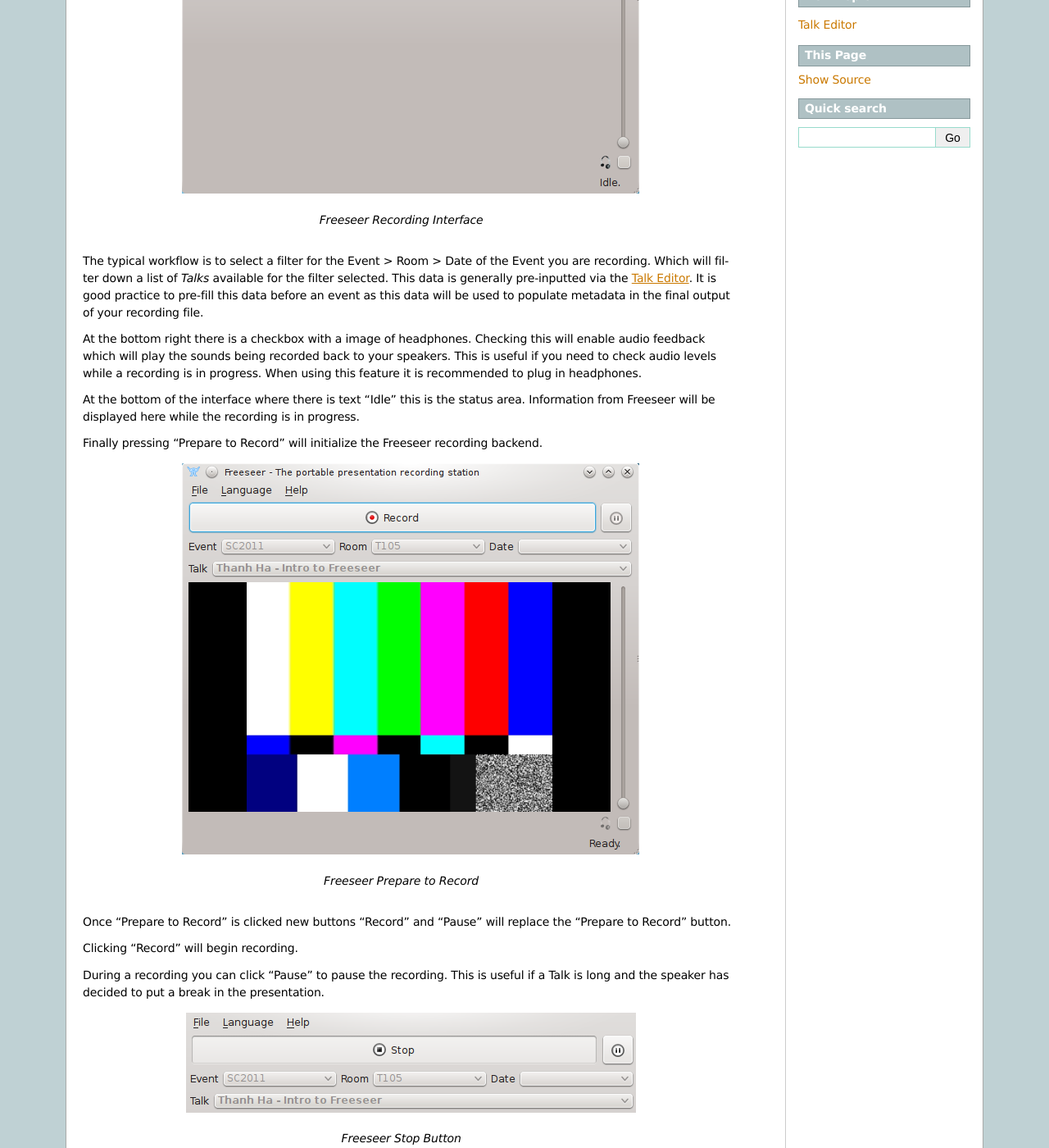
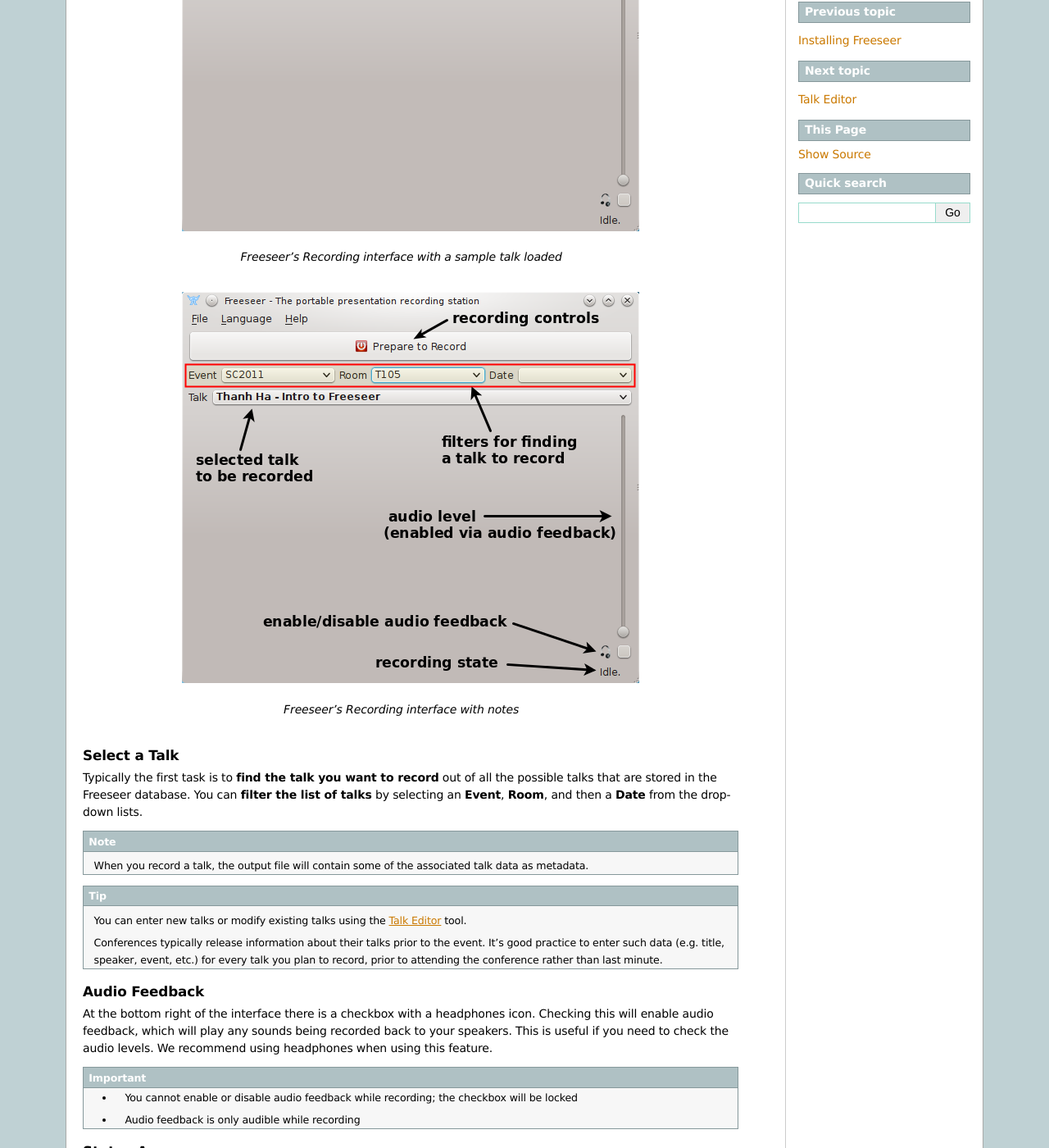
Before and after one commit to Freeseer/freeseer, a Sphinx documentation site: the page built from source/userguide/record.rst, in a window 1280 px wide and 1400 px high, scrolled down 388 px. Shown: the whole window at 82% size. Built offline with Sphinx 7.4.7, drawn with Linux system fonts in a browser that asks for light colours; some of the changed text lies outside the part shown.

Commit message:
Improve the recording user guide

```diff
--- a/source/userguide/record.rst
+++ b/source/userguide/record.rst
@@ -3,59 +3,94 @@
 Record
 ======
 
+Record Interface
+----------------
+
 The Freeseer recording interface provides the main window for recording a
 video. This interface is designed with features that enable you to record
-a conference very easily.
+talks at a conference very easily.
+
+.. figure:: /images/record.png
+  :align: center
+  :alt: Freeseer's recording interface
+
+  *Freeseer's Recording interface with a sample talk loaded*
 
 
-.. figure:: /images/record.png
-	:align: center
+.. figure:: /images/record-annotated.png
+  :align: center
+  :alt: Freeseer's recording interface with annotations
 
-	*Freeseer Recording Interface*
+  *Freeseer's Recording interface with notes*
 
-The typical workflow is to select a filter for the Event > Room > Date of
-the Event you are recording. Which will filter down a list of *Talks*
-available for the filter selected. This data is generally pre-inputted via
-the :ref:`talk-editor`. It is good practice to pre-fill this data before
-an event as this data will be used to populate metadata in the final output
-of your recording file.
+Select a Talk
+*************
 
-At the bottom right there is a checkbox with a image of headphones. Checking
-this will enable audio feedback which will play the sounds being recorded back
-to your speakers. This is useful if you need to check audio levels while a
-recording is in progress. When using this feature it is recommended to plug in
-headphones.
+Typically the first task is to **find the talk you want to record** out of all
+the possible talks that are stored in the Freeseer database.
+You can **filter the list of talks** by selecting an **Event**, **Room**, and
+then a **Date** from the dropdown lists.
 
-At the bottom of the interface where there is text "Idle" this is the status
-area. Information from Freeseer will be displayed here while the recording is
-in progress.
+.. note::
+  When you record a talk, the output file will contain some of the associated
+  talk data as metadata.
 
-Finally pressing "Prepare to Record" will initialize the Freeseer recording
-backend.
+.. tip::
+  You can enter new talks or modify existing talks using the :ref:`talk-editor` tool.
+
+  Conferences typically release information about their talks prior
+  to the event. It's good practice to enter such data (e.g. title, speaker,
+  event, etc.) for every talk you plan to record, prior to attending the
+  conference rather than last minute.
+
+Audio Feedback
+**************
+
+At the bottom right of the interface there is a checkbox with a headphones icon.
+Checking this will enable audio feedback, which will play any sounds being
+recorded back to your speakers. This is useful if you need to check the audio
+levels. We recommend using headphones when using this feature.
+
+.. important::
+  - You cannot enable or disable audio feedback while recording; the checkbox
+    will be locked
+  - Audio feedback is only audible while recording
+
+
+Status Area
+***********
+
+At the bottom of the interface where it says "Idle", is the status area.
+It shows information such as what state the program is in and how much free
+space is remaining once you start recording.
+
+Recording Controls
+******************
+
+Pressing "Prepare to Record" will initialize the Freeseer recording backend.
+Freeseer has to be "prepared" to record because of a technical limitation.
 
 .. figure:: /images/record-prepare.png
 	:align: center
 
-	*Freeseer Prepare to Record*
+	*Freeseer is ready to record*
 
-Once "Prepare to Record" is clicked new buttons "Record" and "Pause" will
+Once "Prepare to Record" is clicked, new buttons "Record" and "Pause" will
 replace the "Prepare to Record" button.
 
-Clicking "Record" will begin recording.
+Click "Record" to begin recording.
 
-During a recording you can click "Pause" to pause the recording. This is useful
-if a Talk is long and the speaker has decided to put a break in the presentation.
+During a recording you can click "Pause" to pause the recording and resume it at
+a later time. This is useful if presentation contains a break period.
 
 .. figure:: /images/record-recording.png
 	:align: center
 
-	*Freeseer Stop Button*
+	*Freeseer shows a Stop button during recording*
 
-Once a recording is in progress the "Record" button will change into a "Stop"
-button. Clicking this will stop recording and shutdown the recording backend.
-
-You will be returned to the initial state of Freeseer Recording Interface at
-this point.
+When a recording is in progress the "Record" button will change into a "Stop"
+button. Clicking this will stop recording and Freeseer's interface will return
+to its initial state.
 
 
 Report Tool
```
Also changed, not shown: source/images/record-annotated.png (added).
